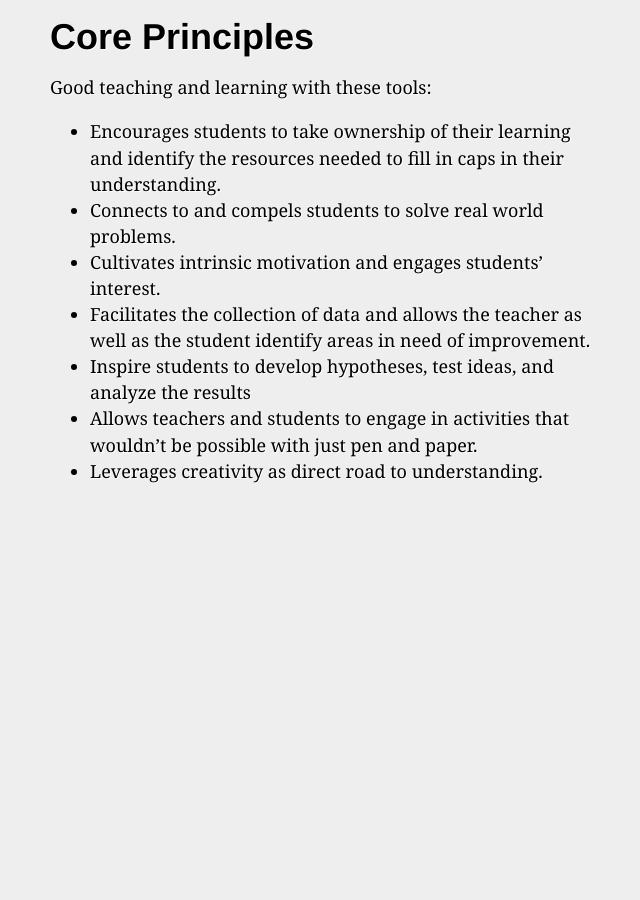
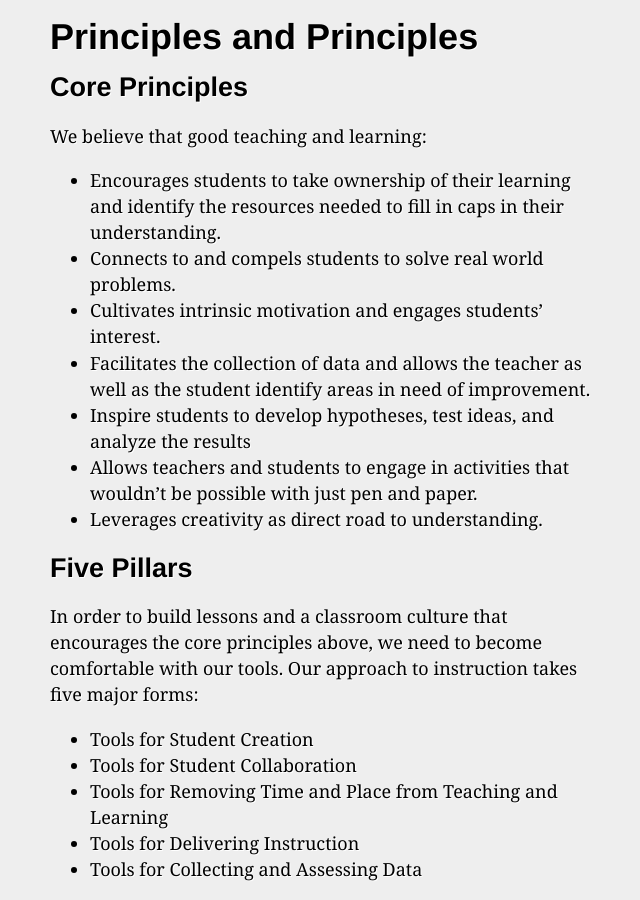
Before and after one commit to scholarsnyc/math-innovation, a Jekyll site: the page built from _posts/2012-08-21-pillars-and-principles.md, in a window 1280 px wide. Shown: the whole page, without its empty margins (315-955 px from the left). Built offline with Jekyll 4.4.1, drawn with Linux system fonts in a browser that asks for light colours.

Commit message:
Add the pillars to the principles

```diff
--- a/_posts/2012-08-21-core-principles.md
+++ b/_posts/2012-08-21-pillars-and-principles.md
@@ -1,12 +1,14 @@
 ---
 
 layout: default
-title: Core Principles
+title: Principles and Principles
 categories: notes
 
 ---
 
-Good teaching and learning with these tools:
+## Core Principles
+
+We believe that good teaching and learning:
 
 * Encourages students to take ownership of their learning and identify the resources needed to fill in caps in their understanding.
 * Connects to and compels students to solve real world problems.
@@ -15,3 +17,13 @@ Good teaching and learning with these tools:
 * Inspire students to develop hypotheses, test ideas, and analyze the results
 * Allows teachers and students to engage in activities that wouldn't be possible with just pen and paper.
 * Leverages creativity as direct road to understanding.
+
+## Five Pillars
+
+In order to build lessons and a classroom culture that encourages the core principles above, we need to become comfortable with our tools. Our approach to instruction takes five major forms:
+
+* Tools for Student Creation
+* Tools for Student Collaboration
+* Tools for Removing Time and Place from Teaching and Learning
+* Tools for Delivering Instruction
+* Tools for Collecting and Assessing Data
```
